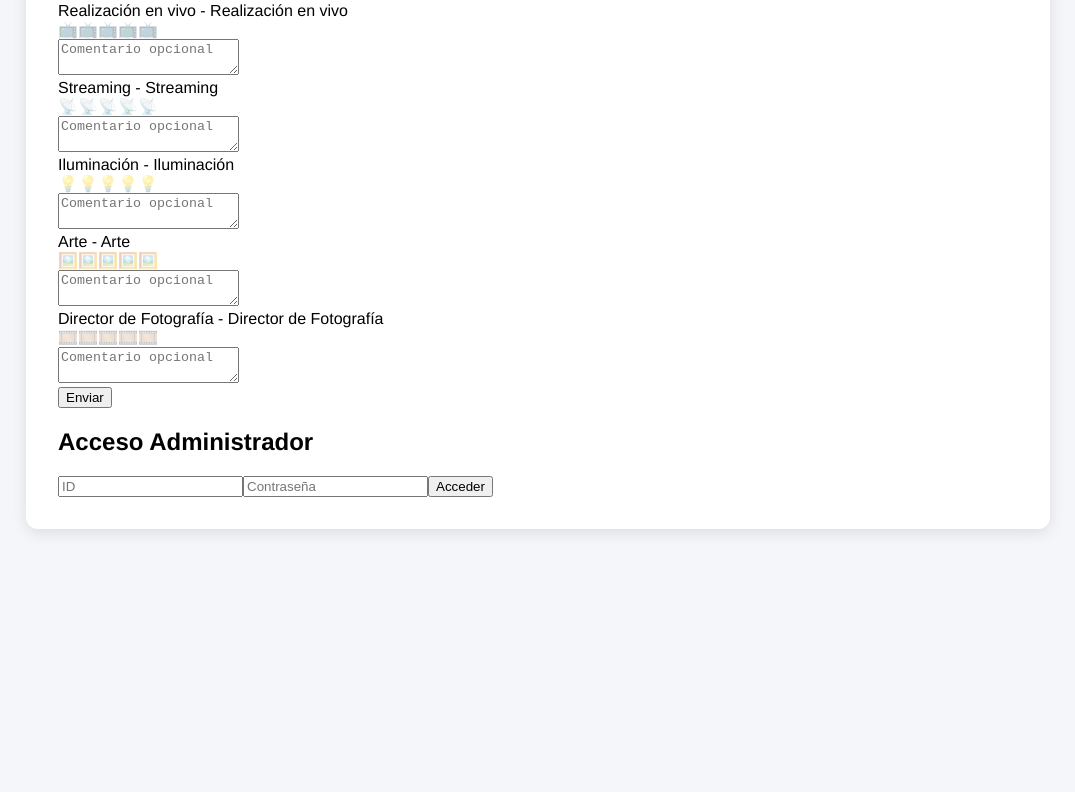
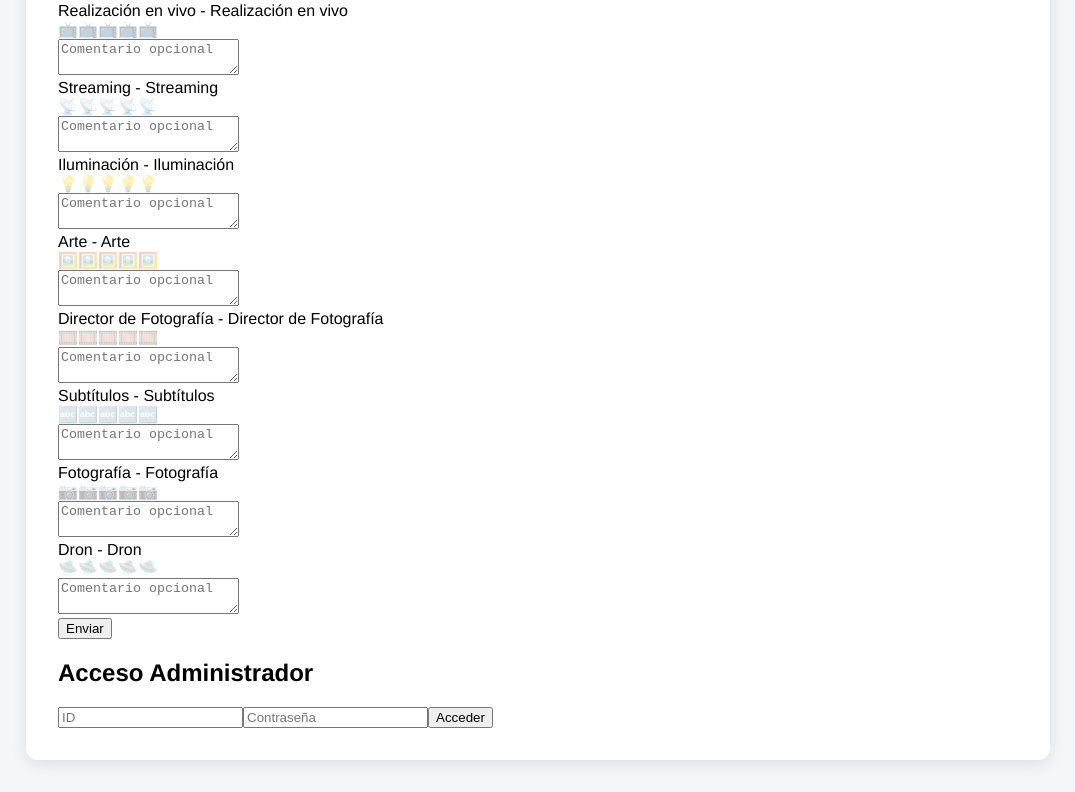
Before and after one commit to Emisound/autoevaluacion-iberianmedi, a React (Vite) app: page / in a window 1280 px wide. Shown: the part 1130-1922 px from the top of the page, without its empty margins (102-1177 px from the left). Before the commit the page ends 1691 px from the top, so only its background shows below. Built offline with nearby package versions, Linux system fonts and the light colour scheme.

Commit message:
Update App.jsx

```diff
--- a/src/App.jsx
+++ b/src/App.jsx
@@ -31,7 +31,10 @@ const competencias = [
   { categoria: "Streaming", subcategorias: [""], icono: "📡" },
   { categoria: "Iluminación", subcategorias: [""], icono: "💡" },
   { categoria: "Arte", subcategorias: [""], icono: "🖼️" },
-  { categoria: "Director de Fotografía", subcategorias: [""], icono: "🎞️" }
+  { categoria: "Director de Fotografía", subcategorias: [""], icono: "🎞️" },
+  { categoria: "Subtítulos", subcategorias: [""], icono: "🔤" },
+  { categoria: "Fotografía", subcategorias: [""], icono: "📷" },
+  { categoria: "Dron", subcategorias: [""], icono: "🛸" }
 ];
 
 function App() {
```
